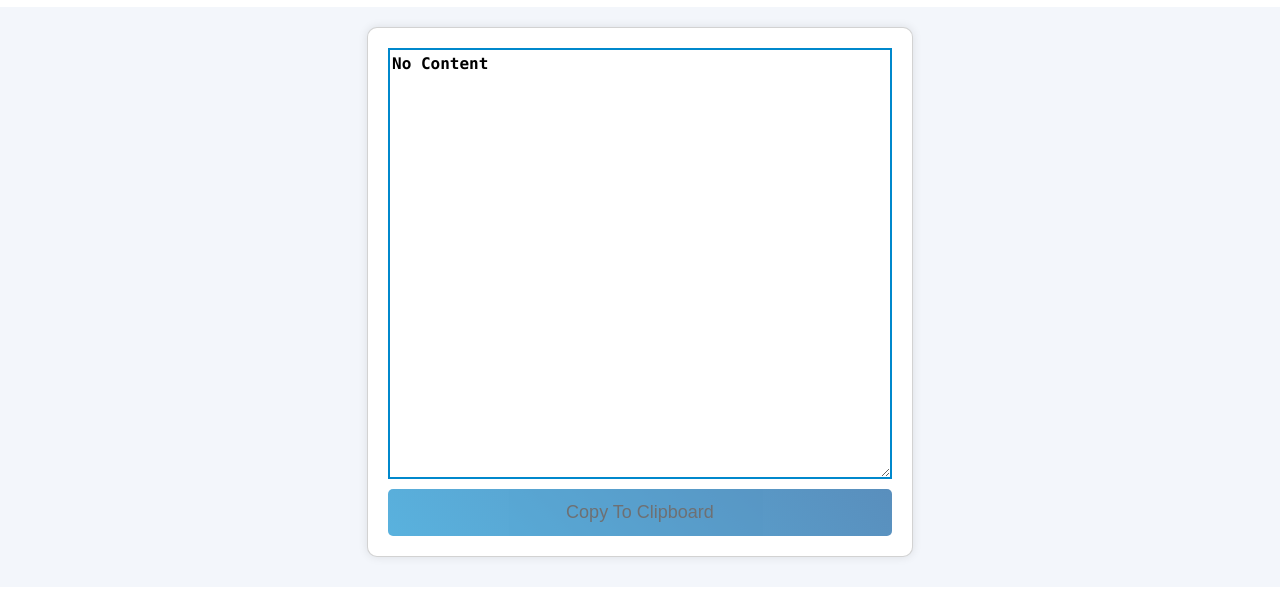
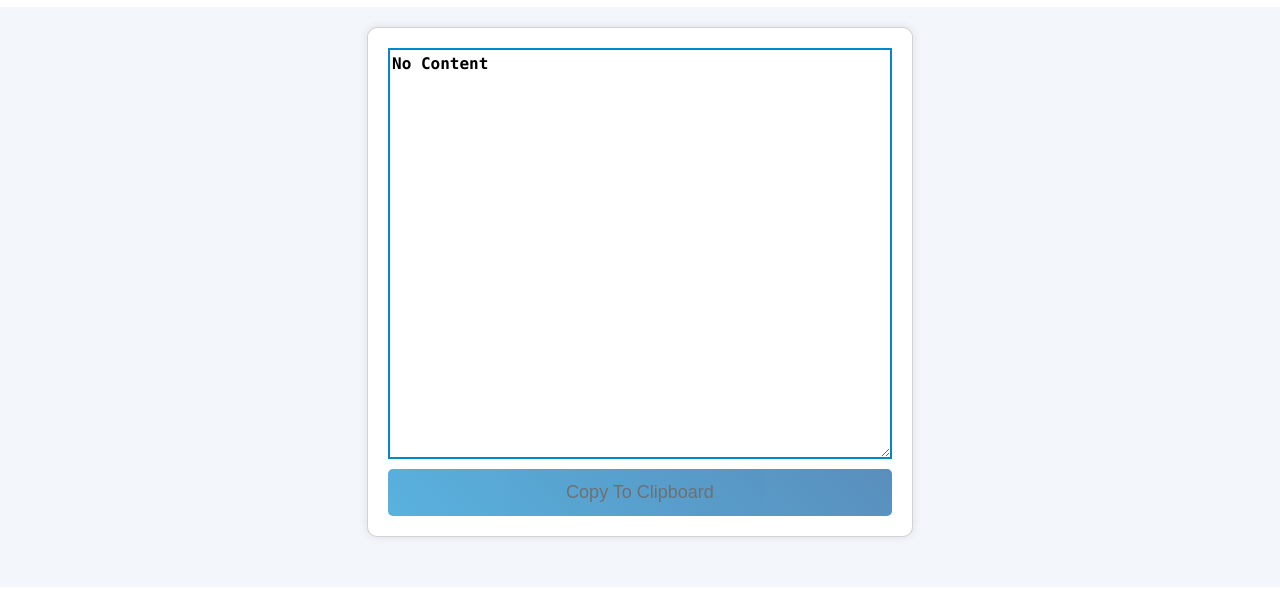
Before and after one commit to cc01k/101, a website: page index.html in a window 1280 px wide. Shown: the part 113-707 px from the top of the page. Drawn offline with nearby package versions, Linux system fonts and the light colour scheme.

Commit message:
Update index.html

```diff
--- a/index.html
+++ b/index.html
@@ -154,7 +154,7 @@
         <div class="row justify-content-center align-items-center">
             <div class="col-md-6">
                 <div class="card">
-                    <textarea id="content-val" class="fw-bold fs-10 font-monospace" style="width: 100%; height: 431px;" readonly>No Content</textarea>
+                    <textarea id="content-val" class="fw-bold fs-10 font-monospace" style="width: 100%; height: 411px;" readonly>No Content</textarea>
                     <button type="button" id="btn-copy" class="btn btn-clipboard" disabled>Copy To Clipboard</button>
                     <!-- <p id="clipboard-callback" class="fw-bold fs-6 font-monospace mt-3"></p> -->
                 </div>
```
